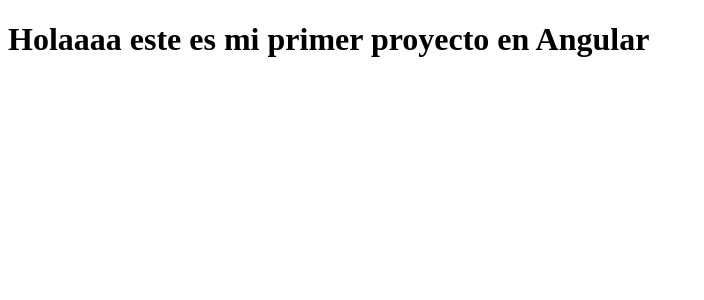
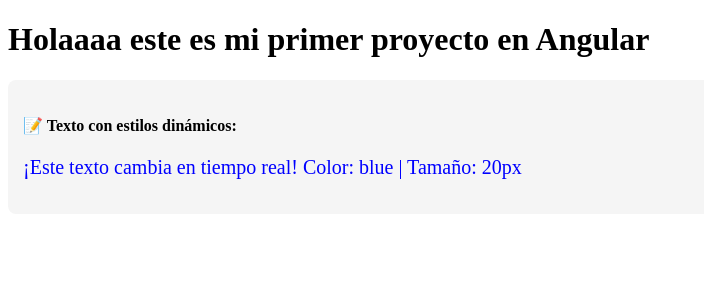
Before and after one commit to CamilaForer/Clases-Programacion-en-Angular, an Angular app: page / in a window 1280 px wide. Shown: the top 300 px of the page, without its empty margins (0-704 px from the left). Built offline with nearby package versions, Linux system fonts and the light colour scheme.

Commit message:
feat: Agregar Property Binding - ngClass y ngStyle para enlazar propiedades del DOM

```diff
--- a/src/app/app.html
+++ b/src/app/app.html
@@ -5,3 +5,19 @@
 <!-- 1. INTERPOLACIÓN: Sintaxis {{variable}} para mostrar datos del componente en el HTML -->
 <!-- Es la forma más básica de mostrar contenido dinámico -->
 <h1>{{saludo}}</h1>
+
+<!-- 2. PROPERTY BINDING: Sintaxis [propiedad] para enlazar propiedades del DOM -->
+<!-- ngClass es una directiva que aplica clases CSS condicionalmente -->
+<div [ngClass]="{'activo': esActivo, 'error': tieneError}">
+  <!-- Las llaves {} crean un objeto donde las claves son las clases CSS y los valores son booleanos -->
+</div>
+
+<!-- 3. PROPERTY BINDING con ngStyle: Aplica estilos CSS inline dinámicamente -->
+<!-- ngStyle recibe un objeto con propiedades CSS y sus valores -->
+<div style="margin: 20px 0; padding: 15px; background-color: #f5f5f5; border-radius: 8px;">
+  <h4>📝 Texto con estilos dinámicos:</h4>
+  <p [ngStyle]="{'color': color, 'font-size': tamanoTexto}">
+    ¡Este texto cambia en tiempo real! Color: {{color}} | Tamaño: {{tamanoTexto}}
+  </p>
+  <!-- Los valores se toman de las propiedades del componente TypeScript -->
+</div>
--- a/src/app/app.ts
+++ b/src/app/app.ts
@@ -22,4 +22,13 @@
 
   // 1. INTERPOLACIÓN: Esta propiedad se muestra en el template con {{saludo}}
   saludo = 'Holaaaa este es mi primer proyecto en Angular';
+
+  // 2. PROPERTY BINDING: Estas propiedades se usan con [ngClass] y [ngStyle]
+  // ngClass aplica clases CSS condicionalmente
+  esActivo: boolean = true; // Si es true, aplica clase 'activo'
+  tieneError: boolean = false; // Si es true, aplica clase 'error'
+
+  // ngStyle aplica estilos CSS inline dinámicamente
+  color: string = 'blue'; // Color del texto
+  tamanoTexto: string = '20px'; // Tamaño de la fuente
 }
```
